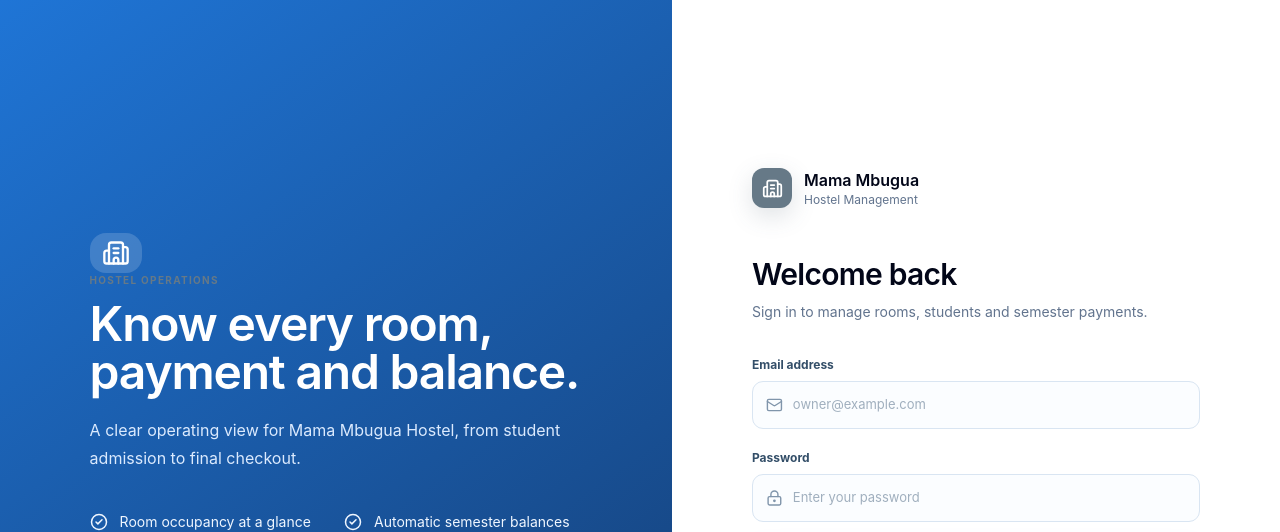
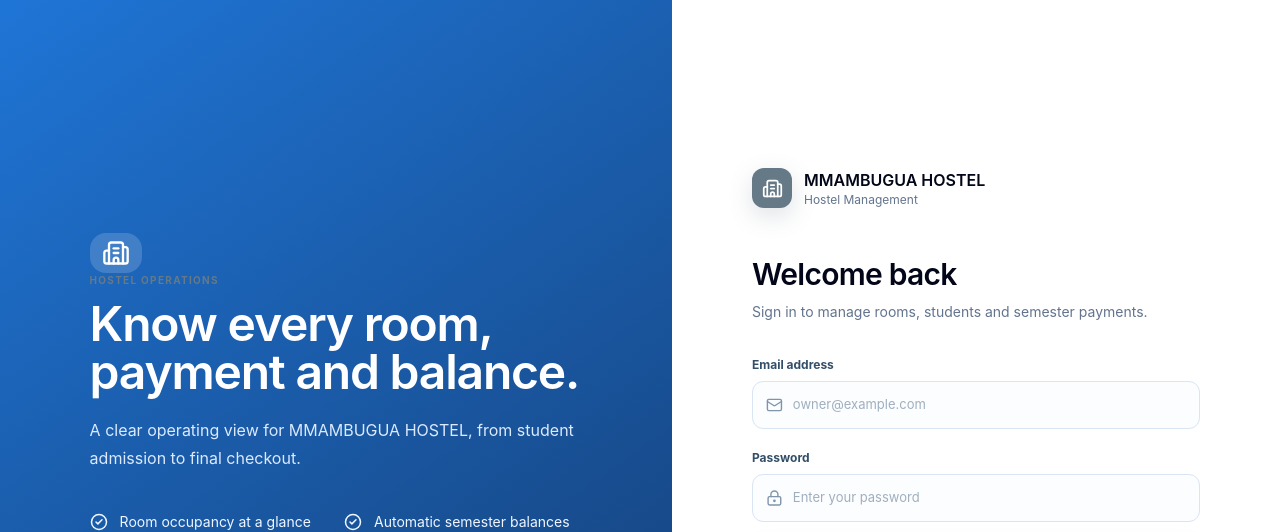
Before and after one commit to FlameCipher/hostel-management, a Next.js app: page /login in a window 1280 px wide. Shown: the top 532 px of the page. Built offline with nearby package versions, Linux system fonts and the light colour scheme; no server answers.

Commit message:
Correct MMAMBUGUA HOSTEL login branding

```diff
--- a/src/app/login/page.tsx
+++ b/src/app/login/page.tsx
@@ -12,7 +12,7 @@ export default async function LoginPage() {
         <div className="brand-mark brand-mark-large"><Building2 aria-hidden="true" size={28} /></div>
         <p className="eyebrow mt-8">Hostel operations</p>
         <h1 className="mt-3 max-w-xl text-4xl font-semibold tracking-tight text-white sm:text-5xl">Know every room, payment and balance.</h1>
-        <p className="mt-5 max-w-lg text-base leading-7 text-blue-100">A clear operating view for Mama Mbugua Hostel, from student admission to final checkout.</p>
+        <p className="mt-5 max-w-lg text-base leading-7 text-blue-100">A clear operating view for MMAMBUGUA HOSTEL, from student admission to final checkout.</p>
         <div className="mt-10 grid gap-4 text-sm text-blue-50 sm:grid-cols-2">
           {["Room occupancy at a glance", "Automatic semester balances", "Student and guardian records", "Printable payment receipts"].map((item) => (
             <div className="flex items-center gap-3" key={item}><CheckCircle2 size={18} /><span>{item}</span></div>
@@ -23,7 +23,7 @@ export default async function LoginPage() {
         <div className="w-full max-w-md">
           <div className="flex items-center gap-3">
             <div className="brand-mark"><Building2 aria-hidden="true" size={21} /></div>
-            <div><p className="font-semibold text-slate-950">Mama Mbugua</p><p className="text-xs text-slate-500">Hostel Management</p></div>
+            <div><p className="font-semibold text-slate-950">MMAMBUGUA HOSTEL</p><p className="text-xs text-slate-500">Hostel Management</p></div>
           </div>
           <h2 className="mt-12 text-3xl font-semibold tracking-tight text-slate-950">Welcome back</h2>
           <p className="mt-2 text-sm leading-6 text-slate-500">Sign in to manage rooms, students and semester payments.</p>
```
